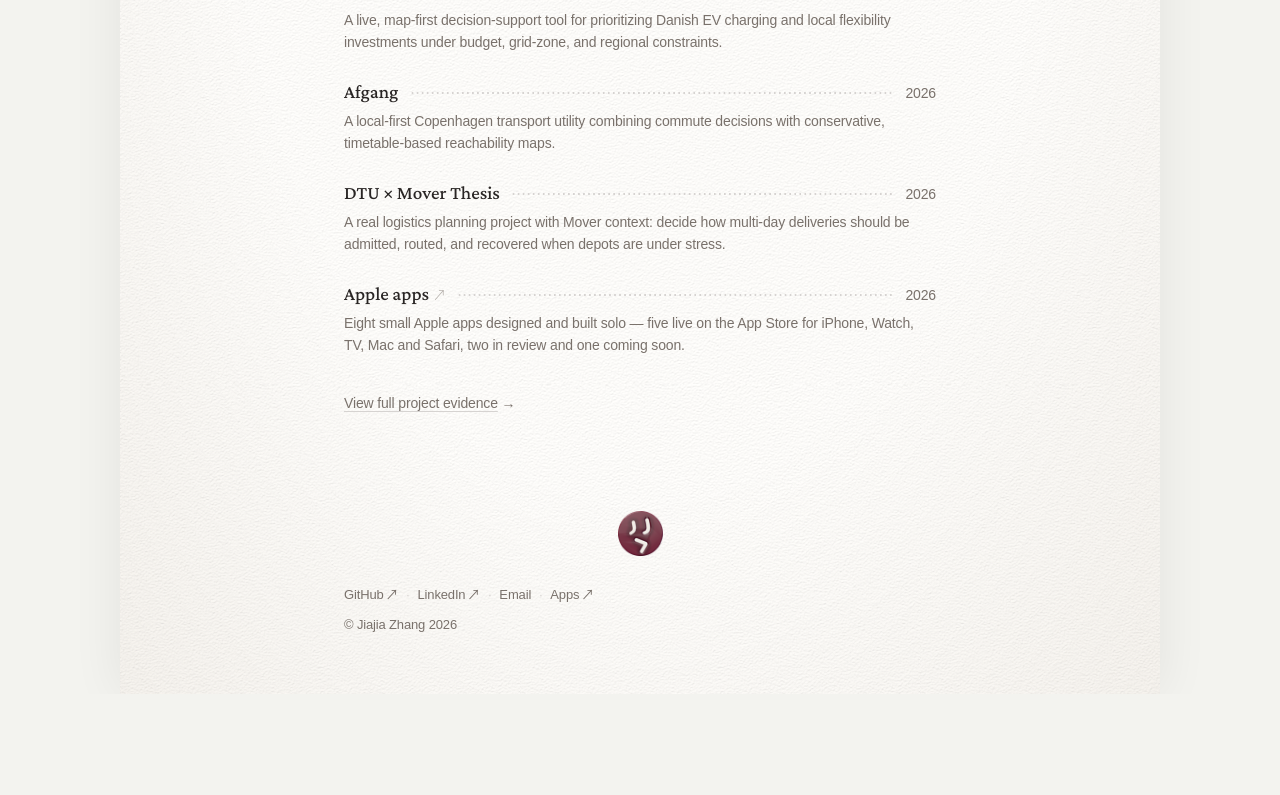
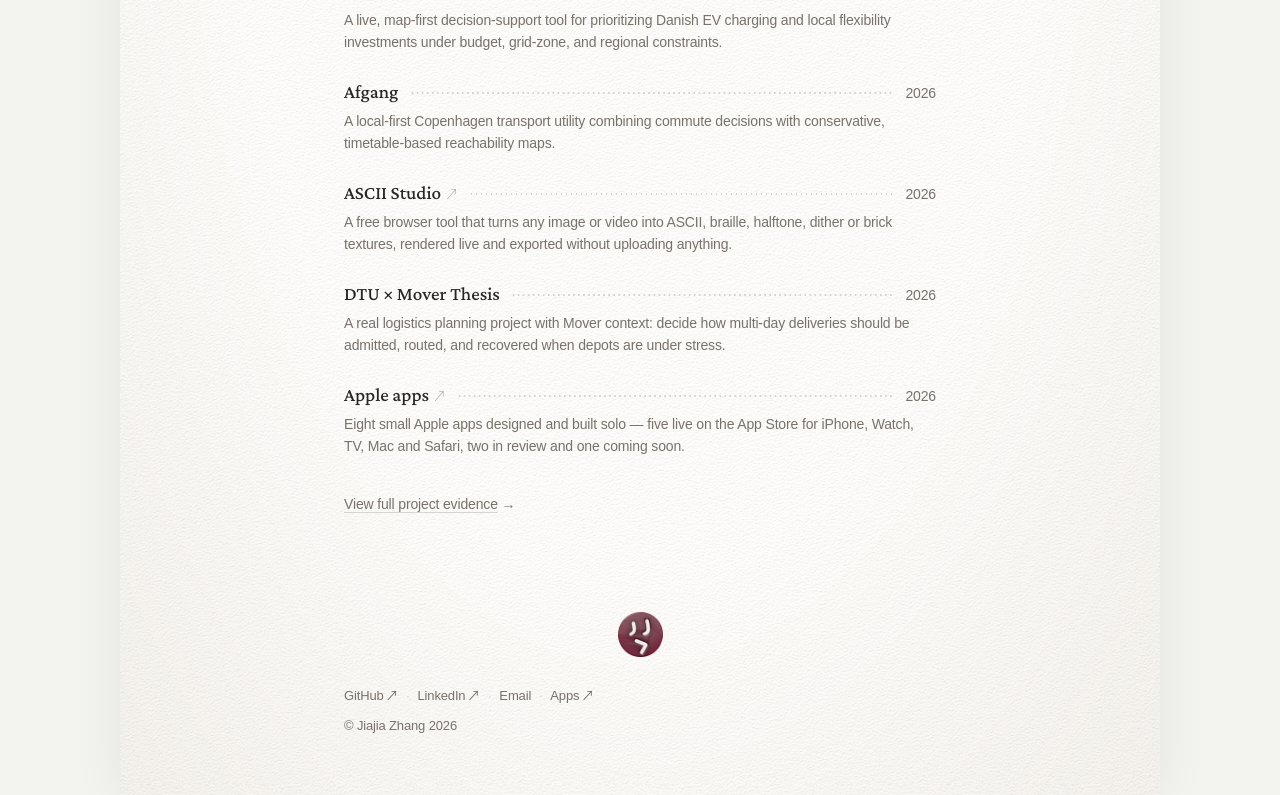
Before and after one commit to isjiajia01/personal-website, a Next.js app: page / in a window 1280 px wide. Shown: the part 917-1712 px from the top of the page. Before the commit the page ends 1611 px from the top, so only its background shows below. Built offline with nearby package versions, Linux system fonts and the light colour scheme; a web font is replaced by a local one.

Commit message:
Works: add ASCII Studio alongside Afgang

```diff
--- a/dictionaries/en.ts
+++ b/dictionaries/en.ts
@@ -201,6 +201,24 @@ My strongest work sits around internal tools, workflow automation with human rev
       homeFeatured: true,
     },
     {
+      slug: "ascii-studio",
+      name: "ASCII Studio",
+      year: "2026",
+      summary:
+        "A free browser tool that turns any image or video into ASCII, braille, halftone, dither or brick textures, rendered live and exported without uploading anything.",
+      roleFit: "Product engineering · browser graphics · tool design",
+      evidence: [
+        "Fourteen styles and nineteen presets, tuned live on your own picture, with palette, outline and glow controls",
+        "Video converts as it plays and exports to MP4 at up to 4K and a minute long; images export as JPEG or transparent WebP",
+        "Runs entirely in the browser: no account, no watermark, nothing uploaded",
+      ],
+      stack: ["WebGL2", "Browser-only rendering", "Video export", "Interaction design"],
+      link: "https://ascii.isjia.page",
+      color: "cyan",
+      primary: true,
+      homeFeatured: true,
+    },
+    {
       slug: "dtu-mover-thesis",
       name: "DTU × Mover Thesis",
       year: "2026",
--- a/dictionaries/zh.ts
+++ b/dictionaries/zh.ts
@@ -198,6 +198,24 @@ const dictionary = {
       homeFeatured: true,
     },
     {
+      slug: "ascii-studio",
+      name: "ASCII Studio",
+      year: "2026",
+      summary:
+        "一个免费的浏览器工具：把任意图片或视频实时转成 ASCII、盲文、半色调、抖动或砖块纹理，全程本地渲染，不上传任何内容。",
+      roleFit: "产品工程 · 浏览器图形 · 工具设计",
+      evidence: [
+        "14 种风格、19 套预设，直接在你自己的图片上实时调节，并支持配色、描边和发光",
+        "视频边播放边转换，可导出最高 4K、最长一分钟的 MP4；图片可导出 JPEG 或透明 WebP",
+        "完全在浏览器里运行：无需账号、无水印、不上传",
+      ],
+      stack: ["WebGL2", "Browser-only rendering", "Video export", "Interaction design"],
+      link: "https://ascii.isjia.page",
+      color: "cyan",
+      primary: true,
+      homeFeatured: true,
+    },
+    {
       slug: "dtu-mover-thesis",
       name: "DTU × Mover Thesis",
       year: "2026",
```
